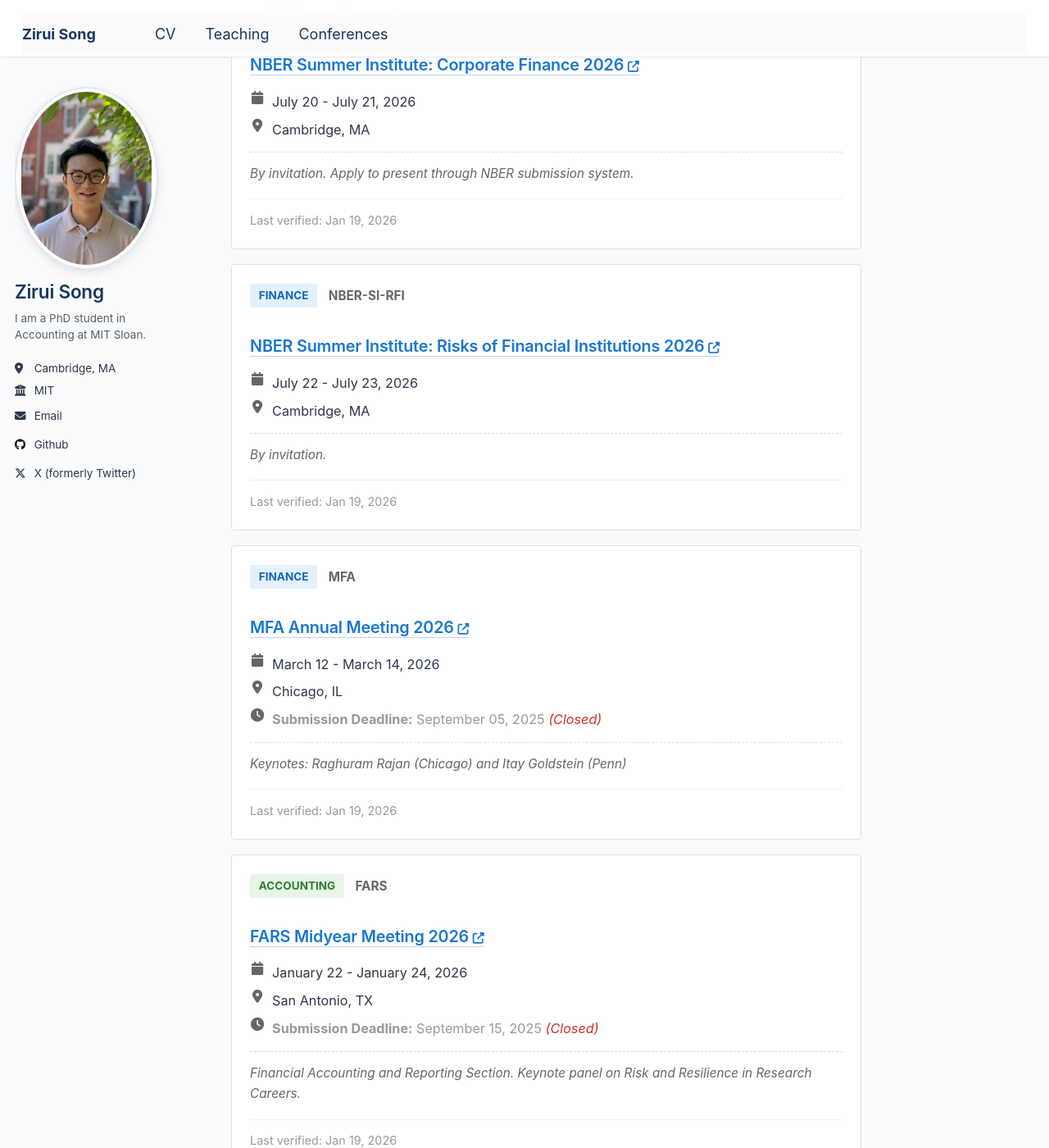
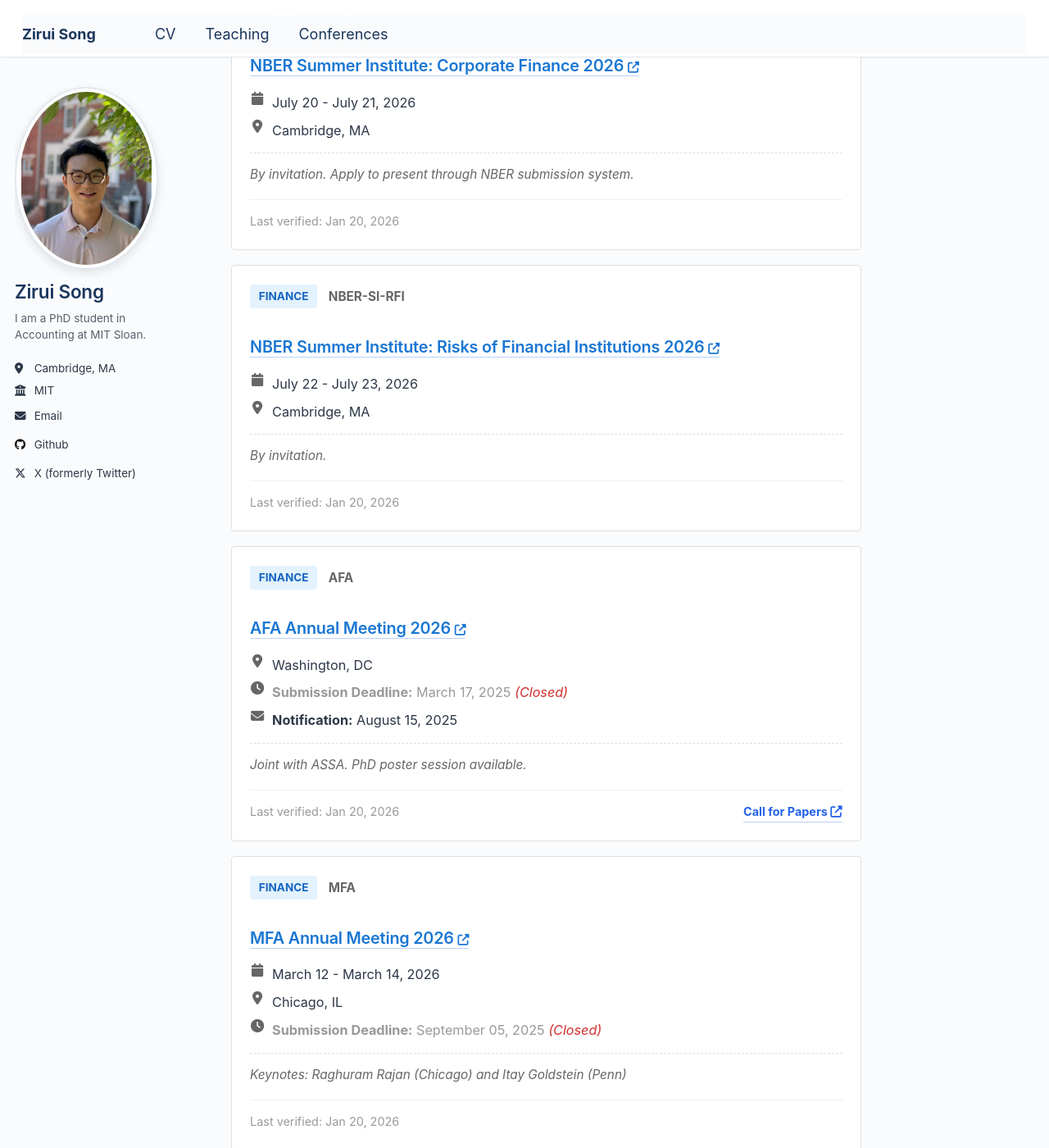
Before and after one commit to zirui-song/zirui-song.github.io, a Jekyll site: the page built from _pages/conferences.md, in a window 1280 px wide and 1400 px high, scrolled down 4376 px. Shown: the whole window at 82% size. Built offline with Jekyll 4.4.1, drawn with Linux system fonts in a browser that asks for light colours; some of the changed text lies outside the part shown.

Commit message:
chore: update conference data [automated]
Updated conference deadlines and dates from automated scraper.

```diff
--- a/_data/conferences.yml
+++ b/_data/conferences.yml
@@ -1,8 +1,26 @@
 metadata:
-  last_updated: '2026-01-19T06:46:58.007659+00:00'
+  last_updated: '2026-01-20T06:43:09.245120+00:00'
   scraper_version: 1.0.0
   total_conferences: 21
 conferences:
+- name: AFA Annual Meeting 2026
+  short_name: AFA
+  field: finance
+  category: major
+  year: 2026
+  conference_dates:
+    start: null
+    end: null
+  location: Washington, DC
+  venue: Loews Philadelphia Hotel
+  submission_deadline: '2025-03-17'
+  notification_date: '2025-08-15'
+  website: https://www.afajof.org/annual-meeting
+  cfp_url: https://www.afajof.org/call-for-papers
+  status: submissions_closed
+  notes: Joint with ASSA. PhD poster session available.
+  source: scraped
+  last_verified: '2026-01-20'
 - name: MFA Annual Meeting 2026
   short_name: MFA
   field: finance
@@ -18,7 +36,7 @@ conferences:
   status: submissions_closed
   notes: 'Keynotes: Raghuram Rajan (Chicago) and Itay Goldstein (Penn)'
   source: manual
-  last_verified: '2026-01-19'
+  last_verified: '2026-01-20'
 - name: FARS Midyear Meeting 2026
   short_name: FARS
   field: accounting
@@ -35,7 +53,7 @@ conferences:
   notes: Financial Accounting and Reporting Section. Keynote panel on Risk and Resilience
     in Research Careers.
   source: manual
-  last_verified: '2026-01-19'
+  last_verified: '2026-01-20'
 - name: Lone Star Accounting Research Conference 2026
   short_name: Lone Star
   field: accounting
@@ -50,7 +68,7 @@ conferences:
   status: submissions_closed
   notes: Joint conference of Texas accounting programs.
   source: manual
-  last_verified: '2026-01-19'
+  last_verified: '2026-01-20'
 - name: HARC 2026
   short_name: HARC
   field: accounting
@@ -65,7 +83,7 @@ conferences:
   status: submissions_closed
   notes: Hawaii Accounting Research Conference. Submission via email to organizers.
   source: manual
-  last_verified: '2026-01-19'
+  last_verified: '2026-01-20'
 - name: WFA Annual Meeting 2026
   short_name: WFA
   field: finance
@@ -84,7 +102,7 @@ conferences:
   status: submissions_closed
   notes: Paper submission via SSRN
   source: scraped
-  last_verified: '2026-01-19'
+  last_verified: '2026-01-20'
 - name: FIRS Annual Conference 2026
   short_name: FIRS
   field: finance
@@ -102,7 +120,7 @@ conferences:
   notes: $100 submission fee. PhD sessions deadline Feb 15, 2026. $5,000 JFI/FIRS
     best paper award.
   source: manual
-  last_verified: '2026-01-19'
+  last_verified: '2026-01-20'
 - name: SFS Cavalcade North America 2026
   short_name: SFS
   field: finance
@@ -119,7 +137,7 @@ conferences:
   notes: $75 submission fee. PhD student fee waiver available. Dual submission to
     RCFS/RAPS.
   source: manual
-  last_verified: '2026-01-19'
+  last_verified: '2026-01-20'
 - name: JAR Conference 2026
   short_name: JAR
   field: accounting
@@ -136,7 +154,7 @@ conferences:
   notes: 61st Ray Ball JAR Conference. Papers selected are published in conference
     issue.
   source: manual
-  last_verified: '2026-01-19'
+  last_verified: '2026-01-20'
 - name: EFA Annual Meeting 2026
   short_name: EFA
   field: finance
@@ -153,7 +171,7 @@ conferences:
   status: submissions_open
   notes: 53rd EFA Annual Meeting. Members get one free submission.
   source: scraped
-  last_verified: '2026-01-19'
+  last_verified: '2026-01-20'
 - name: CICF Annual Conference 2026
   short_name: CICF
   field: finance
@@ -169,7 +187,7 @@ conferences:
   status: submissions_open
   notes: 'Conference Chair: Jiang Wang (MIT). Program Chair: Neng Wang (CKGSB).'
   source: manual
-  last_verified: '2026-01-19'
+  last_verified: '2026-01-20'
 - name: RAS Conference 2026
   short_name: RAS
   field: accounting
@@ -184,7 +202,7 @@ conferences:
   status: submissions_open
   notes: Review of Accounting Studies conference
   source: manual
-  last_verified: '2026-01-19'
+  last_verified: '2026-01-20'
 - name: AAA Annual Meeting 2026
   short_name: AAA
   field: accounting
@@ -200,7 +218,7 @@ conferences:
   status: submissions_open
   notes: AAA Global Connect. Largest accounting conference. Multiple sections.
   source: manual
-  last_verified: '2026-01-19'
+  last_verified: '2026-01-20'
 - name: Trans-Atlantic Doctoral Conference 2026
   short_name: TADC
   field: finance
@@ -215,7 +233,7 @@ conferences:
   status: submissions_open
   notes: PhD student focused. London Business School.
   source: manual
-  last_verified: '2026-01-19'
+  last_verified: '2026-01-20'
 - name: FMA Annual Meeting 2026
   short_name: FMA
   field: finance
@@ -230,7 +248,7 @@ conferences:
   website: https://www.fma.org/
   status: submissions_open
   source: manual
-  last_verified: '2026-01-19'
+  last_verified: '2026-01-20'
 - name: AFA Annual Meeting 2027
   short_name: AFA
   field: finance
@@ -243,9 +261,10 @@ conferences:
   submission_deadline: '2026-03-16'
   website: https://www.afajof.org/annual-meeting
   status: submissions_open
-  notes: Submission deadline TBA (expected mid-March 2026)
-  source: manual
-  last_verified: '2026-01-19'
+  notes: Joint with ASSA. PhD poster session available.
+  source: scraped
+  last_verified: '2026-01-20'
+  cfp_url: https://www.afajof.org/call-for-papers
 - name: JAE Conference 2026
   short_name: JAE
   field: accounting
@@ -261,7 +280,7 @@ conferences:
   status: submissions_open
   notes: Journal of Accounting and Economics conference. Invitation-only.
   source: manual
-  last_verified: '2026-01-19'
+  last_verified: '2026-01-20'
 - name: NFA Annual Meeting 2026
   short_name: NFA
   field: finance
@@ -275,7 +294,7 @@ conferences:
   website: https://www.northernfinanceassociation.org/
   status: submissions_open
   source: manual
-  last_verified: '2026-01-19'
+  last_verified: '2026-01-20'
 - name: NBER Corporate Finance Program Meeting (Spring 2026)
   short_name: NBER-CF
   field: finance
@@ -290,7 +309,7 @@ conferences:
   status: upcoming
   notes: By invitation. Papers circulated to program members.
   source: manual
-  last_verified: '2026-01-19'
+  last_verified: '2026-01-20'
 - name: 'NBER Summer Institute: Corporate Finance 2026'
   short_name: NBER-SI-CF
   field: finance
@@ -305,7 +324,7 @@ conferences:
   status: upcoming
   notes: By invitation. Apply to present through NBER submission system.
   source: manual
-  last_verified: '2026-01-19'
+  last_verified: '2026-01-20'
 - name: 'NBER Summer Institute: Risks of Financial Institutions 2026'
   short_name: NBER-SI-RFI
   field: finance
@@ -320,22 +339,4 @@ conferences:
   status: upcoming
   notes: By invitation.
   source: manual
-  last_verified: '2026-01-19'
-- name: AFA Annual Meeting 2026
-  short_name: AFA
-  field: finance
-  category: major
-  year: 2026
-  conference_dates:
-    start: '2026-01-03'
-    end: '2026-01-05'
-  location: Philadelphia, PA
-  venue: Loews Philadelphia Hotel
-  submission_deadline: '2025-03-17'
-  notification_date: '2025-08-15'
-  website: https://www.afajof.org/annual-meeting
-  cfp_url: https://www.afajof.org/call-for-papers
-  status: past
-  notes: Joint with ASSA. PhD poster session available.
-  source: scraped
-  last_verified: '2026-01-19'
+  last_verified: '2026-01-20'
```
